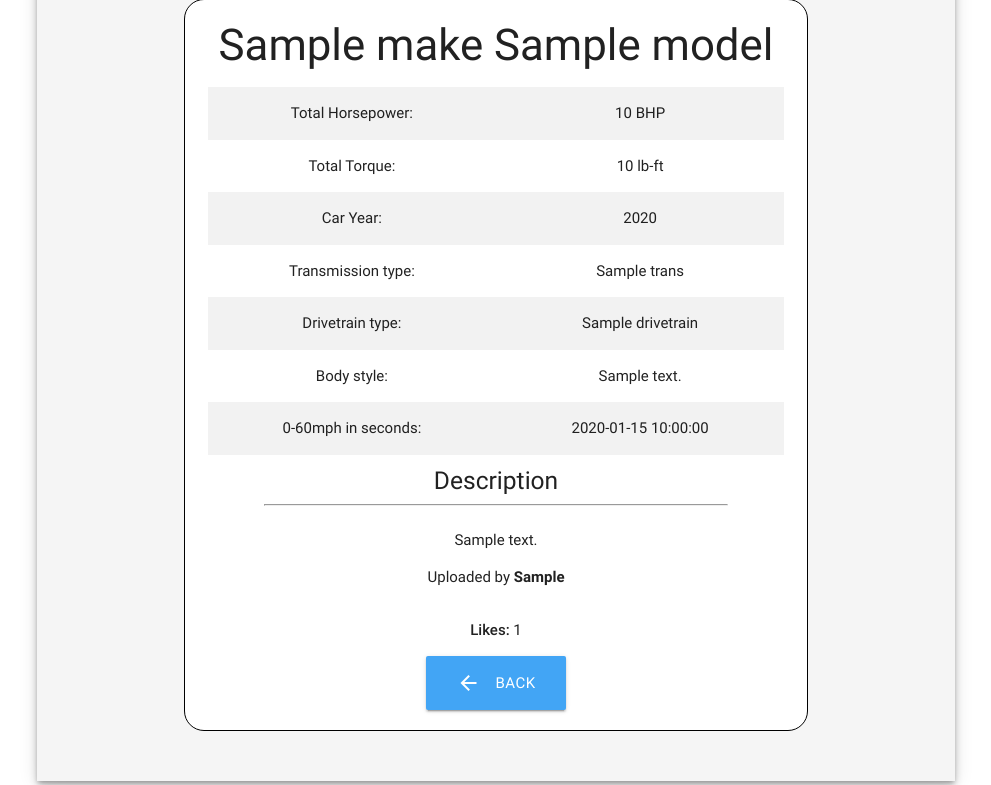
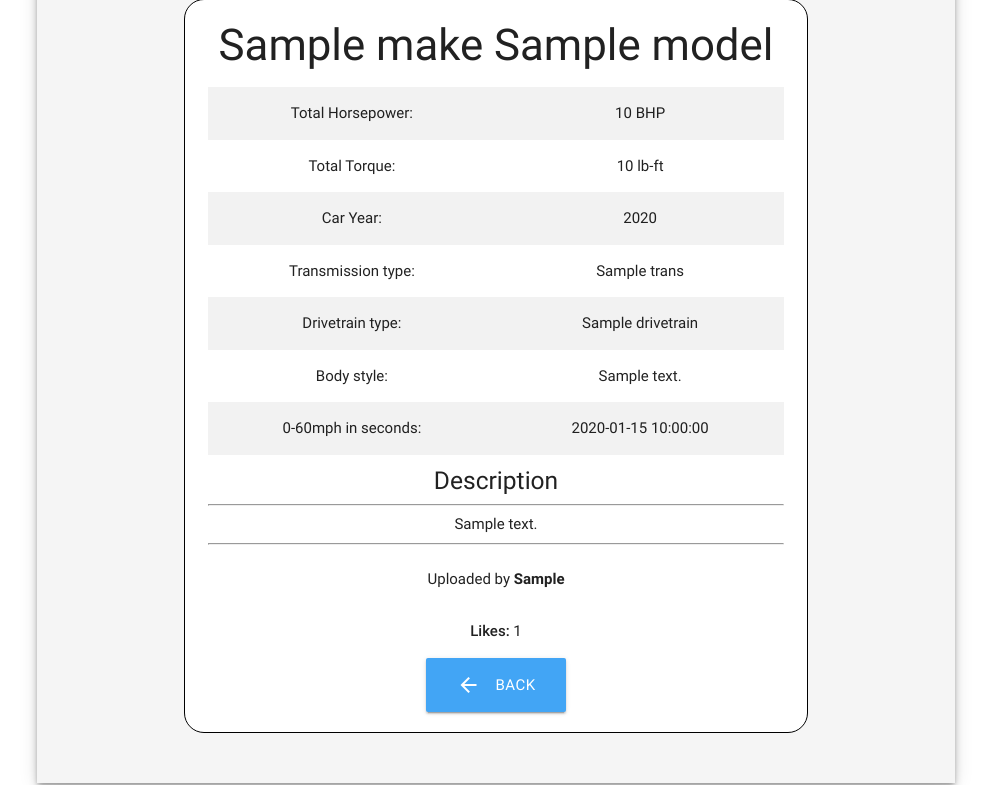
Before and after one commit to 99ron/fourth-milestone-carpedia, a Flask app: template templates/vehicle-info.html in a window 1280 px wide. Shown: the part 905-1690 px from the top of the page, without its empty margins (144-1135 px from the left). Run offline with Flask 2, Linux system fonts and the light colour scheme; the template is opened without the code that fills it: most values are stand-ins (such as "Sample title", 1, 10 or a date in 2020); grey boxes marked "Sample" are stand-in pictures; parts of the project's set-up code (start-up, migrations or seed data) failed here and were passed over; some libraries are stand-ins or nearby versions.

Commit message:
vehicle-info added hr at the car description box. app.py added correct form to register.html

```diff
--- a/app.py
+++ b/app.py
@@ -60,7 +60,7 @@ def home():
 
 @app.route('/register')
 def index():
-    form = LoginForm()
+    form = RegisterForm()
     return render_template('register.html', form=form)
 
 @app.route('/logout')
--- a/templates/vehicle-info.html
+++ b/templates/vehicle-info.html
@@ -80,9 +80,9 @@
                     </div>
                     <div class="col s12 summary-car-description center">
                         <h5 class="center">Description</h5>
-                        <hr class="hr">
+                        <hr>
                         {{ vehicles.car_desc }}
-
+                        <hr>
                     </div>
                 </div>
                 <div class="col s12 summary-uploaded-by center">
```
